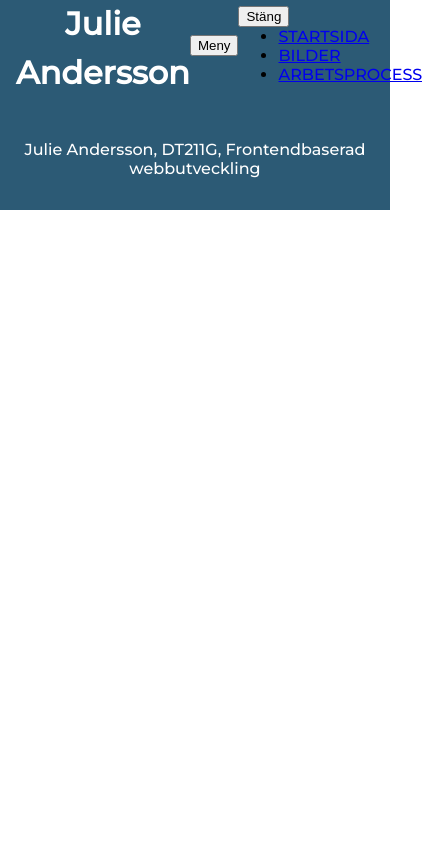
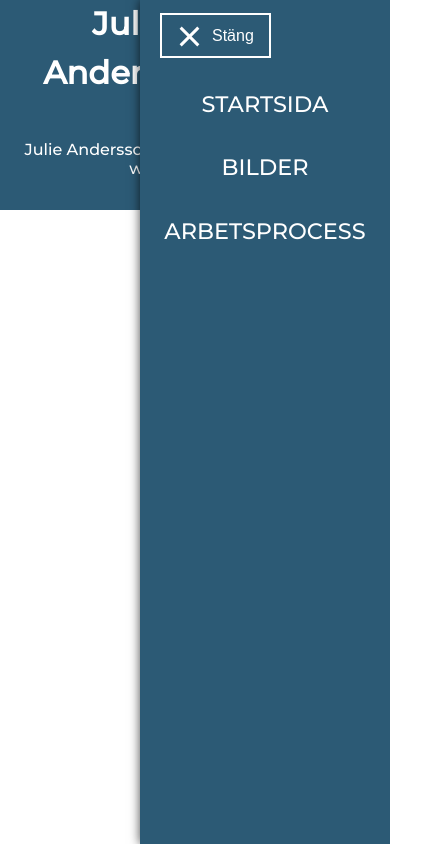
Before and after one commit to julieandersson/Moment1-DT211G, a website built with Parcel: page src/index.html in a window 390 px wide. Both pictures are taken after a click on the button "Meny". Shown: the whole page, 422 px wide, since content can reach past the window. Built offline with nearby package versions, Linux system fonts and the light colour scheme.

Commit message:
design och funktionalitet för hamburgermenyn med css och js

```diff
--- a/src/css/layout.css
+++ b/src/css/layout.css
@@ -62,3 +62,140 @@ footer {
     text-align: center;
     padding-top: 50px;
 }
+
+/* Design av meny för mobilenheter, placeras till höger om skärmen */
+nav {
+    background-color: rgb(44, 90, 117);
+    box-shadow: 0 0px 10px rgba(0, 0, 0, 0.71);
+    font-size: 1.4em;
+    position: absolute;
+    right: 0;
+    top: 0;
+    height: 100vh;
+    width: 250px;
+    display: none;
+}
+
+nav ul {
+    width: 100%;
+    list-style-type: none;
+    text-align: center;
+    margin: 0 auto;
+    padding: 0;
+}
+
+nav li {
+    padding: 0.8em 0;
+    width: 100%;
+}
+
+nav a {
+    color: white;
+    text-decoration: none;
+    padding: 0 1em;
+}
+
+nav li:hover {
+    background-color: rgb(27, 56, 72);
+    cursor: pointer;
+    border-radius: 10px;
+}
+
+/* Meny knapp, öppna meny */
+.menu-btn {
+    display: flex;
+    align-items: center;
+    padding: 8px 15px;
+    background-color: rgb(44, 90, 117);
+    border: white solid 2px;
+    cursor: pointer;
+}
+
+.open {
+    margin: 0 1em;
+}
+
+.menu-btn:hover {
+    background-color: rgb(27, 56, 72);
+    box-shadow: 0 0px 5px rgba(0, 0, 0, 0.421);
+}
+
+.menu-icon {
+    margin-right: 10px;
+}
+
+/* de tre svarta strecken (hamburg-icon) */
+.bars {
+    display: block;
+    width: 20px;
+    height: 3px;
+    background-color: white;
+    margin: 5px 0;
+}
+
+.menu-text {
+    font-size: 1.2em;
+    color: white;
+}
+
+/* Meny knapp, stäng */
+.close {
+    margin: 1em 1.5em;
+    padding: 10px 15px;
+
+}
+
+/* Roterar två lodräda streck, till ett kryss */
+.cross1 {
+    width: 25px;
+    transform: rotate(45deg);
+    position: relative;
+    top: 5px;
+}
+
+.cross2 {
+    width: 25px;
+    transform: rotate(135deg);
+    position: relative;
+    top: -3px;
+}
+
+
+/* Media querys */
+
+/* Större skärmas - gör menyn som inline */
+@media only screen and (min-width: 992px) {
+    header {
+        padding: 0 3em;
+    }
+
+    .menu-btn {
+        display: none;
+    }
+
+    #open-menu {
+        display: none !important;
+    }
+
+    header {
+        position: static;
+    }
+
+    nav {
+        display: block !important;
+        position: static;
+        box-shadow: 0 0px 0px;
+        height: auto;
+        font-size: 1.4em;
+        width: auto;
+    }
+
+    nav ul {
+        height: 100%;
+    }
+
+    nav li {
+        display: inline;
+        padding: 1.2em 0;
+    }
+}
--- a/src/js/main.js
+++ b/src/js/main.js
@@ -0,0 +1,26 @@
+"use strict";
+
+//kod för hamburgermenyn
+
+//element
+let openBtn = document.getElementById("open-menu");
+let closeBtn = document.getElementById("close-menu");
+
+//eventlyssnare
+openBtn.addEventListener("click", toggleMenu);
+closeBtn.addEventListener("click", toggleMenu);
+
+//Toggla fram navmeny
+function toggleMenu() {
+    let navMenuEl = document.getElementById("nav-menu");
+
+    // Hämtar in css för menyn
+    let style = window.getComputedStyle(navMenuEl);
+
+    // Kontrollera om nav är synlig elr ej
+    if(style.display === "none") {
+        navMenuEl.style.display = "block";
+    } else {
+        navMenuEl.style.display = "none";
+    }
+}
```
